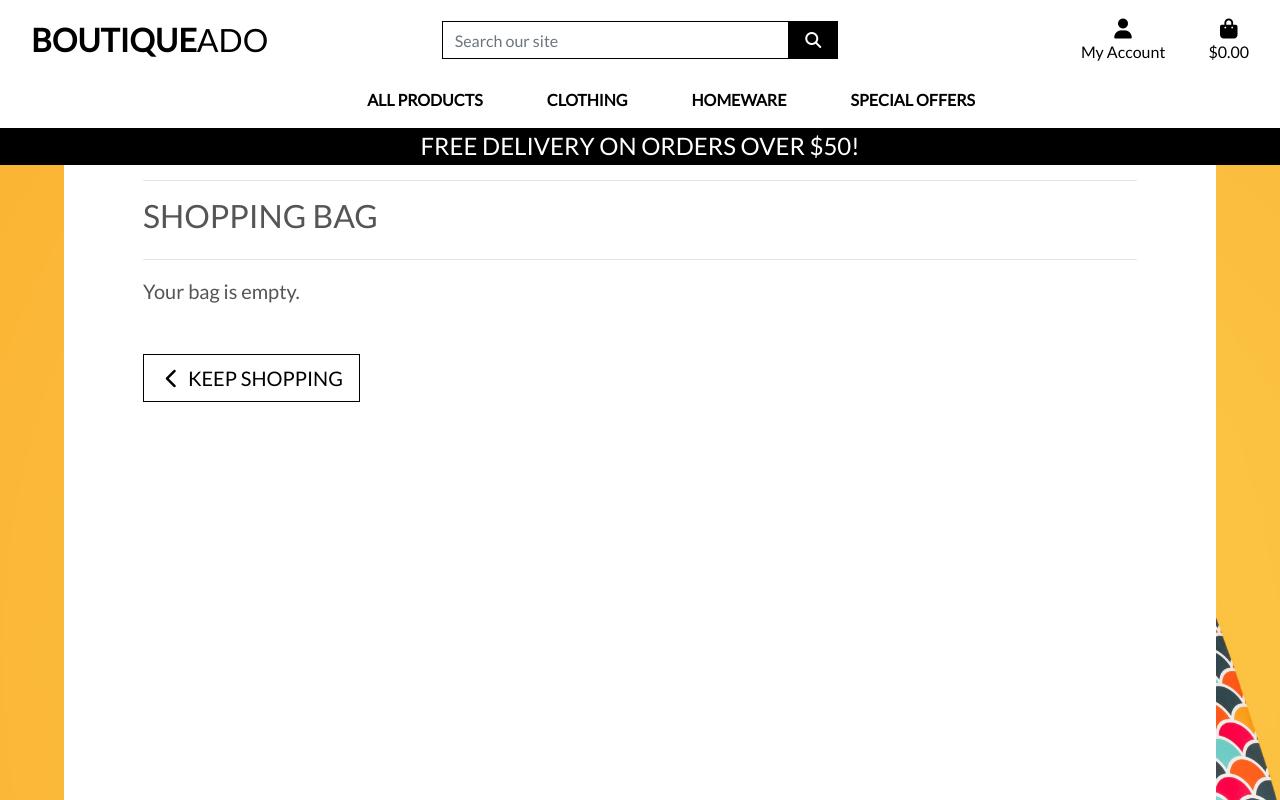
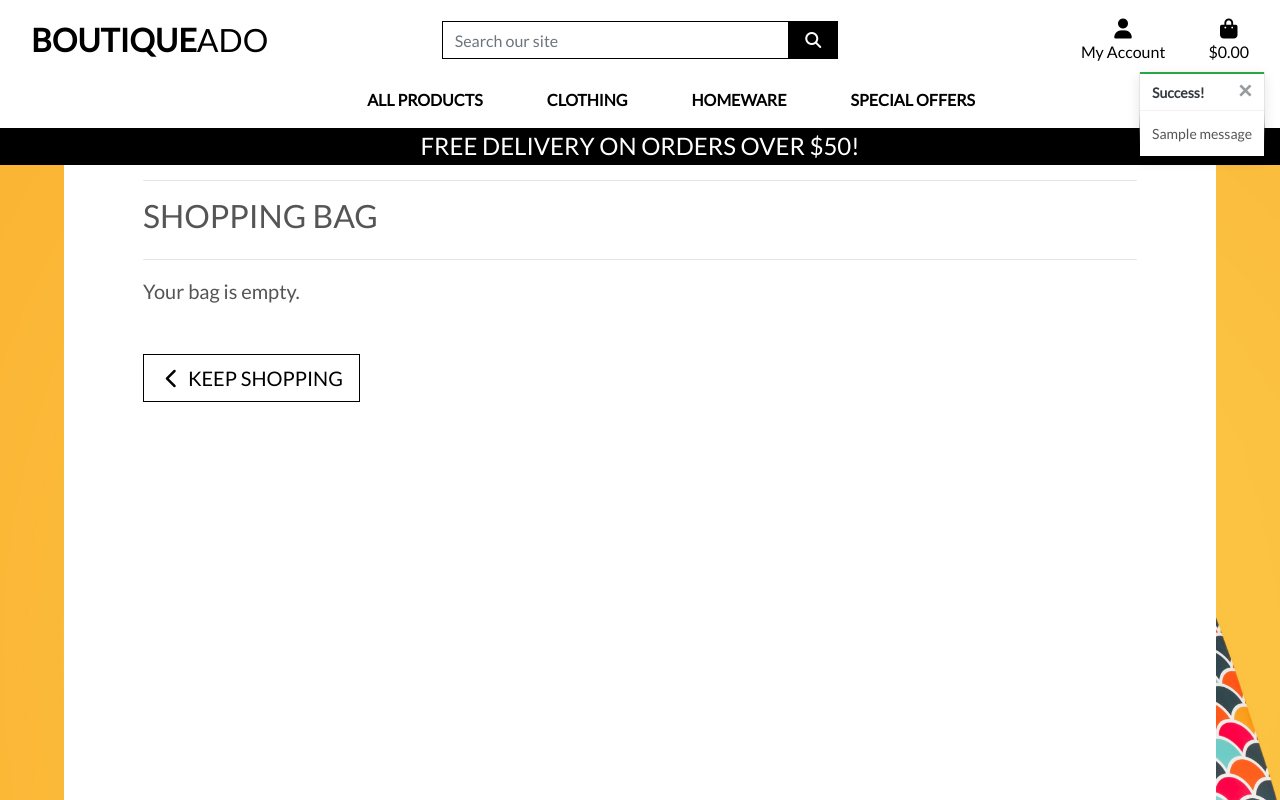
Before and after one commit to lilblupig/ci-16-boutique-ado-v1, a Django app: page /bag/ in a window 1280 px wide. Run offline with Django 3.2, Linux system fonts and the light colour scheme; tables that the repository leaves empty hold one stand-in row (values such as "Sample post"); one stand-in notice (Sample message) is shown; some libraries are stand-ins or nearby versions.

Commit message:
Add basic toast functionality

```diff
--- a/bag/views.py
+++ b/bag/views.py
@@ -1,4 +1,7 @@
 from django.shortcuts import render, redirect, reverse, HttpResponse
+from django.contrib import messages
+
+from products.models import Product
 
 # Create your views here.
 
@@ -11,6 +14,7 @@ def view_bag(request):
 def add_to_bag(request, item_id):
     """ Add specified quantity of item to bag """
 
+    product = Product.objects.get(pk=item_id)
     quantity = int(request.POST.get('quantity'))
     redirect_url = request.POST.get('redirect_url')
     size = None
@@ -31,6 +35,7 @@ def add_to_bag(request, item_id):
             bag[item_id] += quantity
         else:
             bag[item_id] = quantity
+            messages.error(request, f'Added {product.name} to your bag')
 
     request.session['bag'] = bag
     return redirect(redirect_url)
--- a/boutique_ado/settings.py
+++ b/boutique_ado/settings.py
@@ -78,6 +78,8 @@ TEMPLATES = [
         },
     },
 ]
+
+MESSAGE_STORAGE = 'django.contrib.messages.storage.session.SessionStorage'
 
 AUTHENTICATION_BACKENDS = [
     # Needed to login by username in Django admin, regardless of `allauth`
--- a/static/css/base.css
+++ b/static/css/base.css
@@ -95,6 +95,25 @@ a.category-badge > span.badge:hover {
     cursor: pointer;
 }
 
+
+/* ------------------------------- Bootstrap Toasts */
+
+.message-container {
+    position: fixed;
+    top: 72px;
+    right: 15px;
+    z-index: 99999999999;
+}
+
+.custom-toast {
+    overflow: visible;
+}
+
+.toast-capper {
+    height: 2px;
+}
+
+
 /* -------------------------------- Media Queries */
 
 /* Slightly larger container on xl screens */
--- a/templates/base.html
+++ b/templates/base.html
@@ -112,8 +112,22 @@
             </div>
         </header>
 
-        {% if message %}
-            <div class="message-container"></div>
+        {% if messages %}
+            <div class="message-container">
+                {% for message in messages %}
+                    {% with message.level as level %}
+                        {% if level == 40 %}
+                            {% include 'includes/toasts/toast_error.html' %}
+                        {% elif level == 30 %}
+                            {% include 'includes/toasts/toast_warning.html' %}
+                        {% elif level == 25 %}
+                            {% include 'includes/toasts/toast_success.html' %}
+                        {% else %}
+                            {% include 'includes/toasts/toast_info.html' %}
+                        {% endif %}
+                    {% endwith %}
+                {% endfor %}
+            </div>
         {% endif %}
 
         {% block page_header %}
@@ -123,6 +137,10 @@
         {% endblock %}
 
         {% block postloadjs %}
+            <script type="text/javascript">
+                $('.toast').toast('show');
+                console.log("toast test");
+            </script>
         {% endblock %}
 
     </body>
--- /dev/null
+++ b/templates/includes/toasts/toast_success.html
@@ -0,0 +1,13 @@
+<div class="toast custom-toast rounded-0 border-top-0" data-autohide="false">
+    <div class="arrow-up arrow-success"></div>
+    <div class="w-100 toast-capper bg-success"></div>
+    <div class="toast-header bg-white text-dark">
+        <strong class="mr-auto">Success!</strong>
+        <button type="button" class="ml-2 mb-1 close text-dark" data-dismiss="toast" aria-label="Close">
+            <span aria-hidden="true">&times;</span>
+        </button>
+    </div>
+    <div class="toast-body bg-white">
+        {{ message }}
+    </div>
+</div>
```
Also changed, not shown: templates/includes/toasts/toast_error.html (added, +13 -0 lines), templates/includes/toasts/toast_info.html (added, +13 -0 lines), templates/includes/toasts/toast_warning.html (added, +13 -0 lines).
